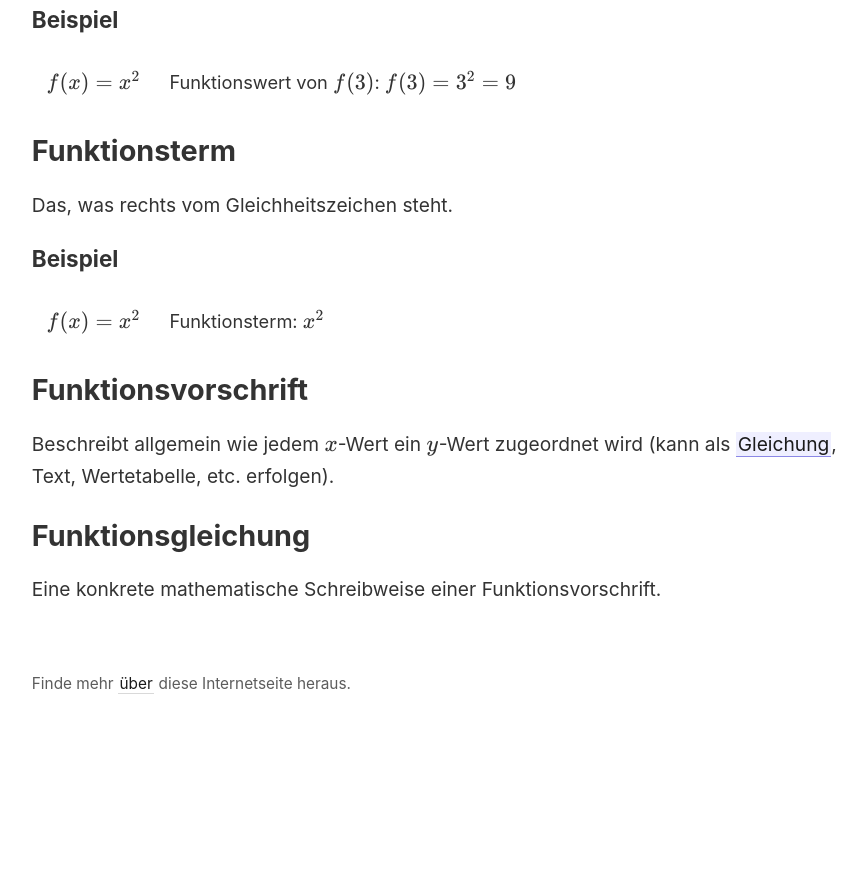
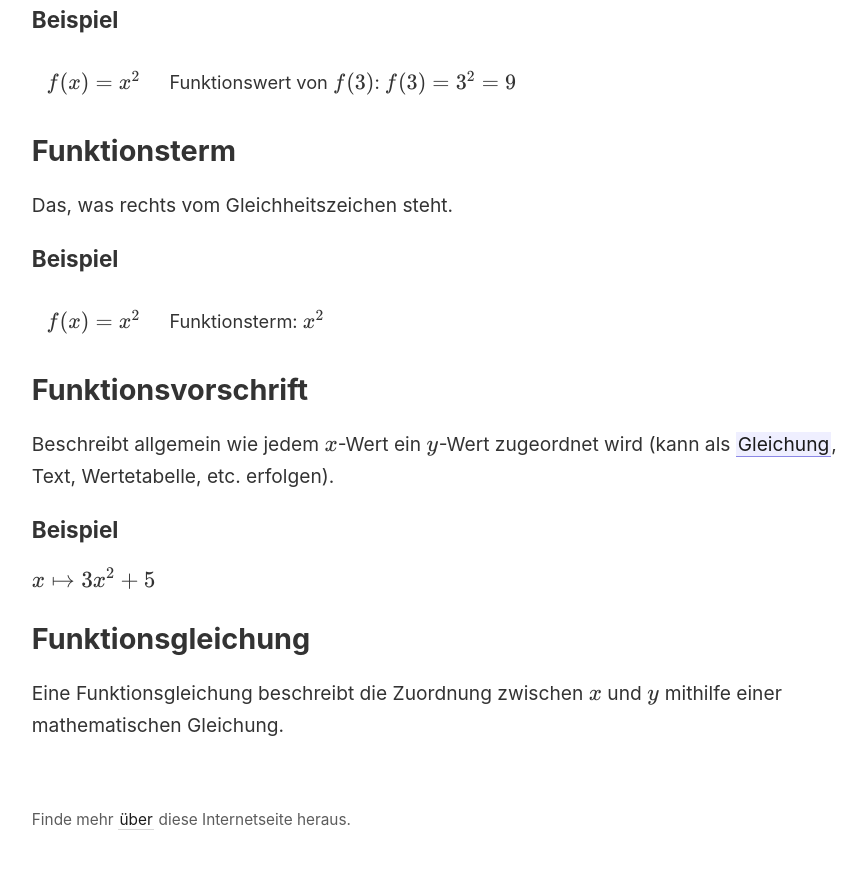
Before and after one commit to lutz-stu/school-blog, a Jekyll site: the page built from _notes/Mathe/funktionen.md, in a window 1280 px wide and 900 px high, scrolled down 1280 px. Shown: the top 869 px of the window, without its empty margins (45-911 px from the left). Built offline with Jekyll 4.4.1, drawn with Linux system fonts in a browser that asks for light colours; before the commit the page ends 2044 px from its top, so only the background shows below that; some of the changed text lies outside the part shown.

Commit message:
Add Mathe content (Funktionen)

```diff
--- a/_notes/Mathe/funktionen.md
+++ b/_notes/Mathe/funktionen.md
@@ -49,6 +49,10 @@ $f(x)=x^2$ | Funktionsterm: $x^2$
 
 Beschreibt allgemein wie jedem $x$-Wert ein $y$-Wert zugeordnet wird (kann als [Gleichung](/Mathe/funktionen#funktionsgleichung){: .internal-link}, Text, Wertetabelle, etc. erfolgen).
 
+### Beispiel
+
+$x \mapsto 3x^2+5$
+
 ## Funktionsgleichung
 
-Eine konkrete mathematische Schreibweise einer Funktionsvorschrift.
+Eine Funktionsgleichung beschreibt die Zuordnung zwischen $x$ und $y$ mithilfe einer mathematischen Gleichung.
```
Also changed, not shown: other parts of _notes/Mathe/funktionen.md (+2 -2 lines).
